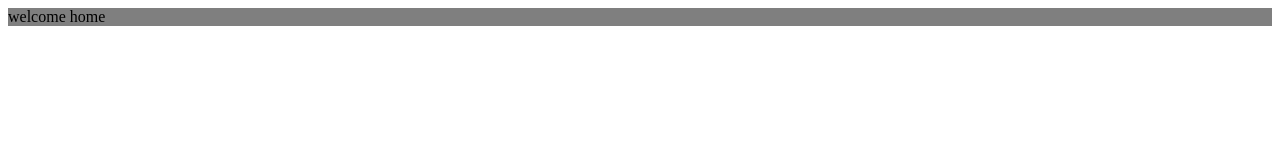
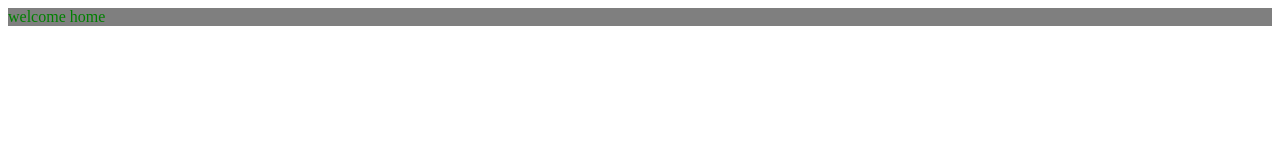
Before and after one commit to bmeritter/react-template, a React app: page / in a window 1280 px wide. Shown: the top 160 px of the page. Built offline with nearby package versions, Linux system fonts and the light colour scheme.

Commit message:
feat: styled componnents

```diff
--- a/package.json
+++ b/package.json
@@ -3,7 +3,7 @@
   "version": "1.0.0",
   "license": "ISC",
   "scripts": {
-    "start": "webpack serve --mode development --open --hot",
+    "start": "webpack serve --mode development --hot",
     "build": "webpack --mode production",
     "bundle-analyze": "webpack --profile --json > dist/stats.json && webpack-bundle-analyzer dist/stats.json",
     "lint": "eslint src --ext .ts,.tsx,.js",
@@ -14,7 +14,8 @@
     "axios": "^0.21.1",
     "react": "^17.0.1",
     "react-dom": "^17.0.1",
-    "react-router-dom": "^5.2.0"
+    "react-router-dom": "^5.2.0",
+    "styled-components": "^5.2.1"
   },
   "devDependencies": {
     "@babel/core": "^7.12.10",
@@ -27,6 +28,7 @@
     "@types/react": "^17.0.0",
     "@types/react-dom": "^17.0.0",
     "@types/react-router-dom": "^5.1.7",
+    "@types/styled-components": "^5.1.7",
     "@types/webpack": "^4.41.26",
     "@types/webpack-dev-server": "^3.11.1",
     "@typescript-eslint/parser": "^4.14.1",
--- a/src/pages/home/Home.tsx
+++ b/src/pages/home/Home.tsx
@@ -1,9 +1,18 @@
 import React from 'react';
-import './home.scss';
+import styles from 'styled-components';
 
+const StyledDiv = styles.div`
+  background-color: #7f7f7f;
+`;
+
+const StyledText = styles.text`
+  color: green;
+`;
 const Home = () => {
   return (
-    <div>welcome home</div>
+    <StyledDiv>
+      <StyledText>welcome home</StyledText>
+    </StyledDiv>
   );
 };
 
--- a/src/pages/home/home.scss
+++ /dev/null
@@ -1,3 +0,0 @@
-div {
-  background-color: #7f7f7f;
-}
```
Also changed, not shown: 2 other files (tests, documents, lock files or other folders).
